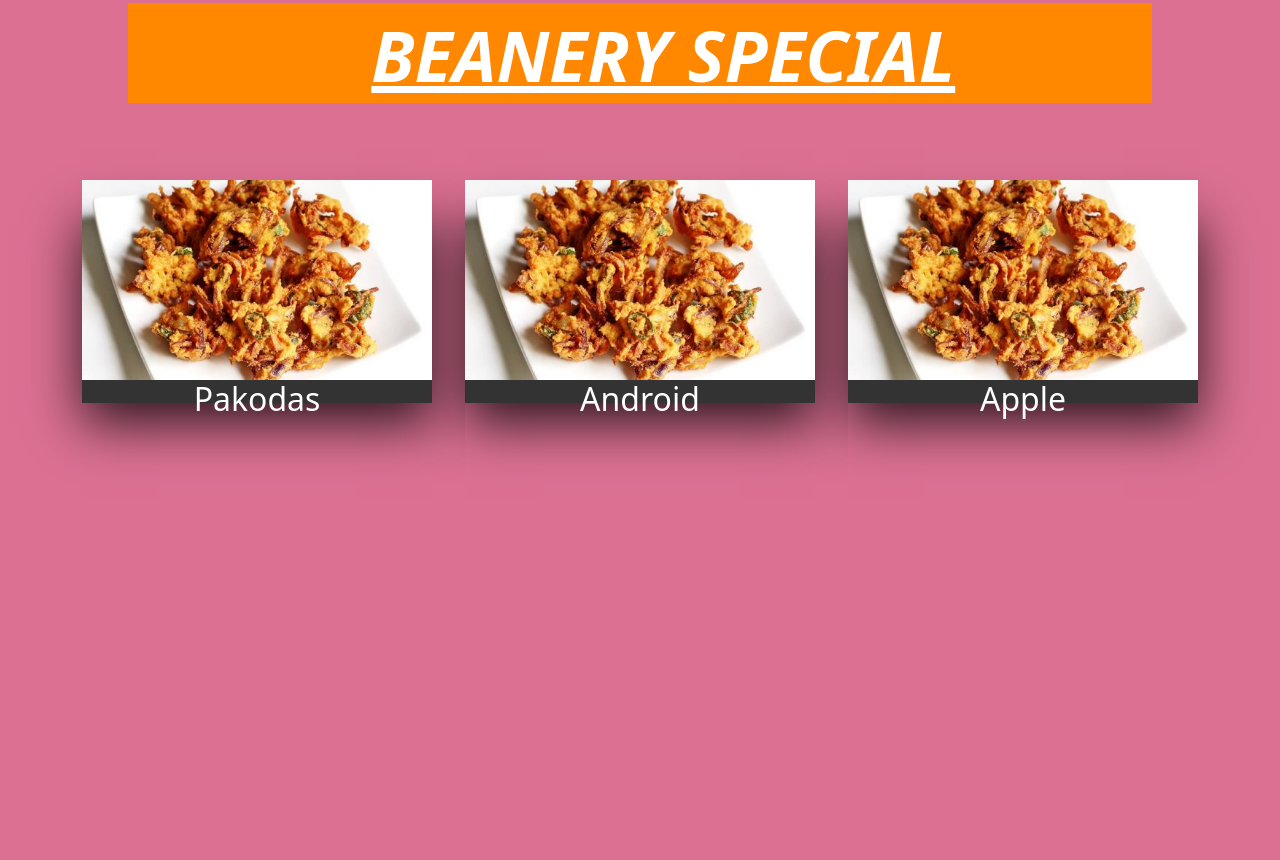
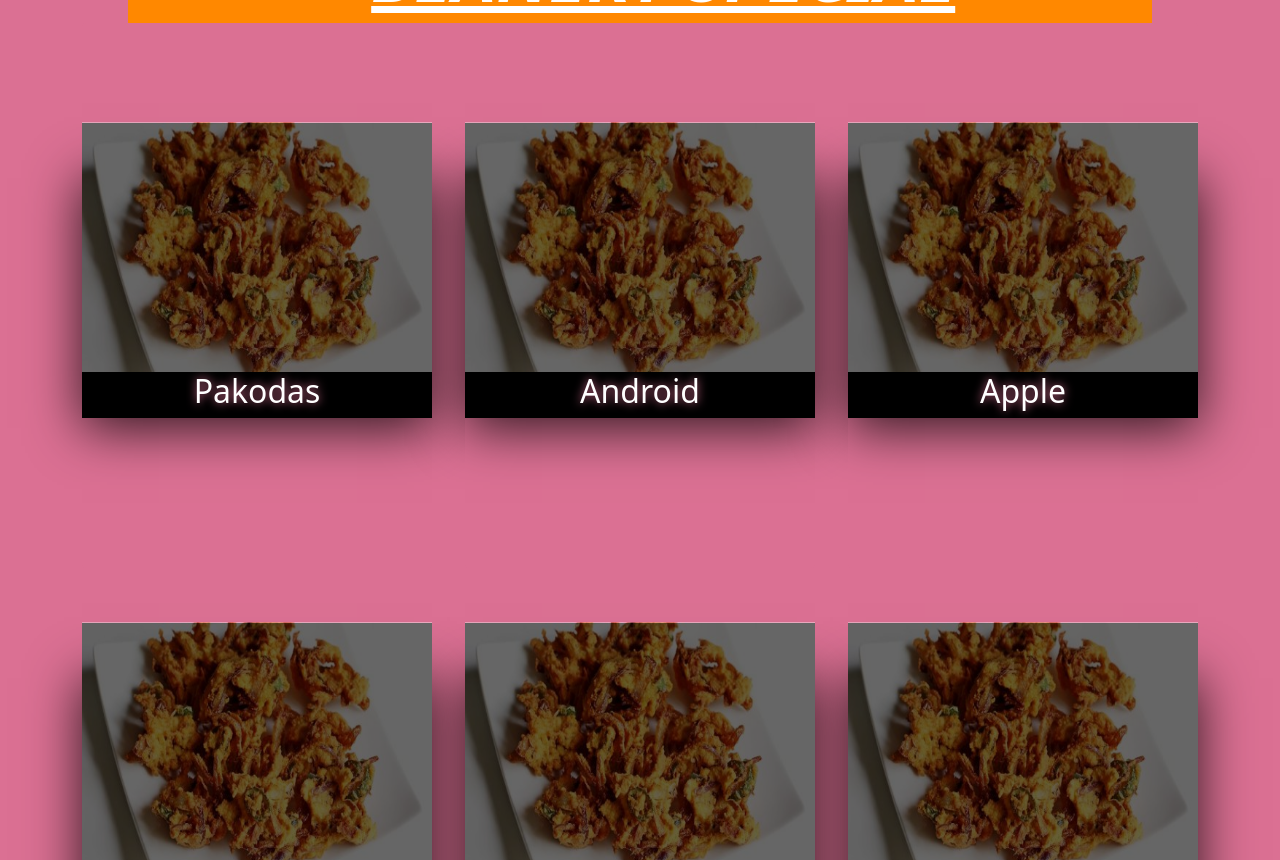
Before and after one commit to Rajan221/The-Beanery, a plain HTML site: page index.html in a window 1280 px wide. Shown: the part 1940-2800 px from the top of the page. Drawn offline with Linux system fonts and the light colour scheme.

Commit message:
upto menu

```diff
--- a/css/style.css
+++ b/css/style.css
@@ -33,6 +33,7 @@ body{
     height: 100px;
     width: 100%;
 }
+/* navbar end */
 
 /*header*/
 .navhead{
@@ -48,24 +49,25 @@ body{
     margin-top: 50px;
     font-weight: bold;
 }
+/* header end */
 
 /*for icons*/
 .icons{
     margin-left: 35%;
 }
-
 .fas{
     color: black;
     margin-top: 20px;
     margin-left: 20px;
     z-index: 3;
 }
-
 .fas:hover{
     transform: scale(1.2);
     transition: .7s;
     color: #ffee02;
 }
+/* for icons end */
+
 /*for description image*/
 .description_image{
     height: 700px;
@@ -82,6 +84,7 @@ body{
     margin-top: 100px;
     z-index: 1;
 }
+/* for description end */
 
 /*logo*/
 .logo{
@@ -118,7 +121,7 @@ body{
     background-color: rgba(255, 136, 0, 0.829);
     height: 65px;
     width: 130px;
-    margin-top: 250px;
+    margin-top: 160px;
     margin-left: 53%;
     color: rgb(255, 251, 0);
     font-size: 40px;
@@ -148,7 +151,7 @@ body{
     font-weight: bold;
     color: white;
     font-style: italic;
-    margin-top: 120px;
+    margin-top: 200px;
     margin-left: 80px;}
 .menulst{
     height: 300px;
@@ -186,7 +189,7 @@ body{
     font-weight: bold;
     color: white;
     font-style: italic;
-    margin-top: 120px;
+    margin-top: 50px;
     margin-left: 620px;}
 .menulstln{
     height: 300px;
@@ -211,136 +214,87 @@ body{
     font-style: italic;
     text-decoration: underline;
 }
-
 .container{
 width: 1900px;
 position: relative;
 display: flex;
 justify-content: space-between;
 flex-wrap:wrap;
+height: 500px;
 }
-
 .container .card{
 position: relative;
 background-color:palevioletred;
 border: none;
 }
-
 .container .card .face{
 width:350px;
 height: 200px;
 transition:.4s;
-
 }
-
 .container .card .face.face1{
 position: relative;
-background: #333;
+background: black;
 display: flex;
 justify-content: center;
 align-content:center;
 align-items: center;
 z-index: 1;
 transform: translateY(100px);
+height: 295px;
 }
-
 .container .card:hover .face.face1{
 transform: translateY(0);
-box-shadow:
-  inset 0 0 60px whitesmoke,
-  inset 20px 0 80px #f0f,
-  inset -20px 0 80px #0ff,
-  inset 20px 0 300px #f0f,
-  inset -20px 0 300px #0ff,
-  0 0 50px #fff,
-  -10px 0 80px #f0f,
-  10px 0 80px #0ff;
-
+margin-top: 54px
 }
-
-
-.container .card .face.face1 .content{
-opacity: .5
-transition:  0.5s;
-text-align: center;
+.container .card .face.face1 .content .foodMenu{
+    opacity: .4;
+    transition:  0.5s;
+    text-align: center;
 }
-
-.container .card:hover .face.face1 .content{
+.container .card:hover .face.face1 .content img{
 opacity: 1;
-
 }
-
-.container .card .face.face1 .content i{
-font-size: 3em;
-color: white;
-display: inline-block;
-
-}
-
 .container .card .face.face1 .content h3{
 font-size: 2em;
-color: white;
+color: rgb(255, 255, 255);
 text-align: center;
-
-
+text-shadow: 0 0 10px palevioletred;
 }
-
 .container .card .face.face1 .content a{
  transition: .5s;
 }
-
 .container .card .face.face2{
  position: relative;
- background: whitesmoke;
+ background: rgb(172, 144, 21);
  display: flex;
  align-items: center;
  justify-content: center;
- padding: 20px;
-box-sizing: border-box;
-box-shadow: 0 20px 50px rgba(0,0,0,.8);
-transform: translateY(-100px);
+color: white;
+font-size: 20px;
+height: 250px;
+box-shadow: 0 20px 50px rgba(0,0,0,.8),
+0 0 50px palevioletred inset,
+40px 0 30px rgb(255, 2, 86) inset,
+-40px 0 30px rgb(177, 68, 104) inset;
+transform: translateY(-160px);
 }
-
 .container .card:hover .face.face2{
   transform: translateY(0);
-
-
 }
-
-.container .card .face.face2 .content p, a{
-font-size: 10pt;
-margin: 0 ;
-padding: 0;
-color:#333;
+.content p{
+    padding-left: 15px;
 }
-
-.container .card .face.face2 .content a{
-text-decoration:none;
-color: black;
-box-sizing: border-box;
-outline : 1px dashed #333;
-padding: 10px;
-margin: 15px 0 0;
-display: inline-block;
-}
-
-.container .card .face.face2 .content a:hover{
-background: #333 ;
-color: whitesmoke;
-box-shadow: inset 0px 0px 10px rgba(0,0,0,0.5);
-}
-
-.container .card .face.face2{
-background-color: grey;
-box-shadow:
-inset 0 0 60px whitesmoke,
-}
-
 .foodMenu{
-    height: 200px;
+    height: 250px;
     width: 100%;
 }
-
+#firstlst{
+    z-index: 2;
+}
+#secondlst{
+    z-index: 1;
+}
 /* for beanery specials :end */
 
 
--- a/index.html
+++ b/index.html
@@ -10,9 +10,12 @@
     <link rel="stylesheet" href="css/style.css">
 </head>
 <body>
+<!-- preloader start -->
     <div id="preloader">
         <div id="status">&nbsp;</div>
       </div>
+<!-- preloader end -->
+
 <!-- navbar -->
     <div class="nav">
         <div class="navhead">THE BEANERY
@@ -63,7 +66,7 @@
     <img src="img/pancake.jpg" id="pancake">
 </div>
 <br>
-
+<!-- lunch menu -->
 <div>
     <div class="menulunch">Lunch/Dinner</div>
     <div class="menulstln">
@@ -75,12 +78,13 @@
     </div>
     <img src="img/pizza.jpg" id="pizza">
 </div>
+<!-- end of first menu -->
+
 
 <!-- beanery special -->
 <div id="beanerySpecial">BEANERY SPECIAL</div>
-
-
-<div class="container">
+<!-- first list -->
+<div class="container" id="firstlst">
     <div class="card">
       <div class="face face1">
         <div class="content">
@@ -91,7 +95,6 @@
       <div class="face face2">
         <div class="content">
           <p> Lorem ipsum dolor sit amet consectetur adipisicing elit. Unde ab repudiandae, explicabo voluptate et hic cum ratione a. Officia delectus illum perferendis maiores quia molestias vitae fugiat aspernatur alias corporis?</p>
-          <a href="#" type="button">Read More</a>
         </div>
       </div>
    </div>
@@ -106,7 +109,6 @@
       <div class="face face2">
         <div class="content">
           <p> Lorem ipsum dolor sit amet consectetur adipisicing elit. Unde ab repudiandae, explicabo voluptate et hic cum ratione a. Officia delectus illum perferendis maiores quia molestias vitae fugiat aspernatur alias corporis?</p>
-          <a href="#" type="button">Read More</a>
         </div>
       </div>
    </div>
@@ -122,25 +124,23 @@
       <div class="face face2">
         <div class="content">
           <p> Lorem ipsum dolor sit amet consectetur adipisicing elit. Unde ab repudiandae, explicabo voluptate et hic cum ratione a. Officia delectus illum perferendis maiores quia molestias vitae fugiat aspernatur alias corporis?</p>
-          <a href="#" type="button">Read More</a>
+
         </div>
       </div>
    </div>
  </div>
-
-
- <!-- <div class="container">
+ <!-- second list -->
+ <div class="container" id="secondlst">
     <div class="card">
       <div class="face face1">
         <div class="content">
-           <i class="fab fa-windows"></i>
-          <h3>Windows</h3>
+           <img class="foodMenu" src="img/pakoda.jpg" alt="">
+          <h3>Pakodas</h3>
         </div>
       </div>
       <div class="face face2">
         <div class="content">
           <p> Lorem ipsum dolor sit amet consectetur adipisicing elit. Unde ab repudiandae, explicabo voluptate et hic cum ratione a. Officia delectus illum perferendis maiores quia molestias vitae fugiat aspernatur alias corporis?</p>
-          <a href="#" type="button">Read More</a>
         </div>
       </div>
    </div>
@@ -148,13 +148,13 @@
    <div class="card">
       <div class="face face1">
         <div class="content">
-     <i class="fab fa-android"></i>               <h3>Android</h3>
+        <img class="foodMenu" src="img/pakoda.jpg" alt="">
+        <h3>Android</h3>
         </div>
       </div>
       <div class="face face2">
         <div class="content">
           <p> Lorem ipsum dolor sit amet consectetur adipisicing elit. Unde ab repudiandae, explicabo voluptate et hic cum ratione a. Officia delectus illum perferendis maiores quia molestias vitae fugiat aspernatur alias corporis?</p>
-          <a href="#" type="button">Read More</a>
         </div>
       </div>
    </div>
@@ -163,18 +163,18 @@
    <div class="card">
       <div class="face face1">
         <div class="content">
-          <i class="fab fa-apple"></i>
+           <img class="foodMenu" src="img/pakoda.jpg" alt="">
            <h3>Apple</h3>
         </div>
       </div>
       <div class="face face2">
         <div class="content">
           <p> Lorem ipsum dolor sit amet consectetur adipisicing elit. Unde ab repudiandae, explicabo voluptate et hic cum ratione a. Officia delectus illum perferendis maiores quia molestias vitae fugiat aspernatur alias corporis?</p>
-          <a href="#" type="button">Read More</a>
+
         </div>
       </div>
    </div>
- </div> -->
+ </div>
 <!-- beanery special end -->
 
 </body>
```
